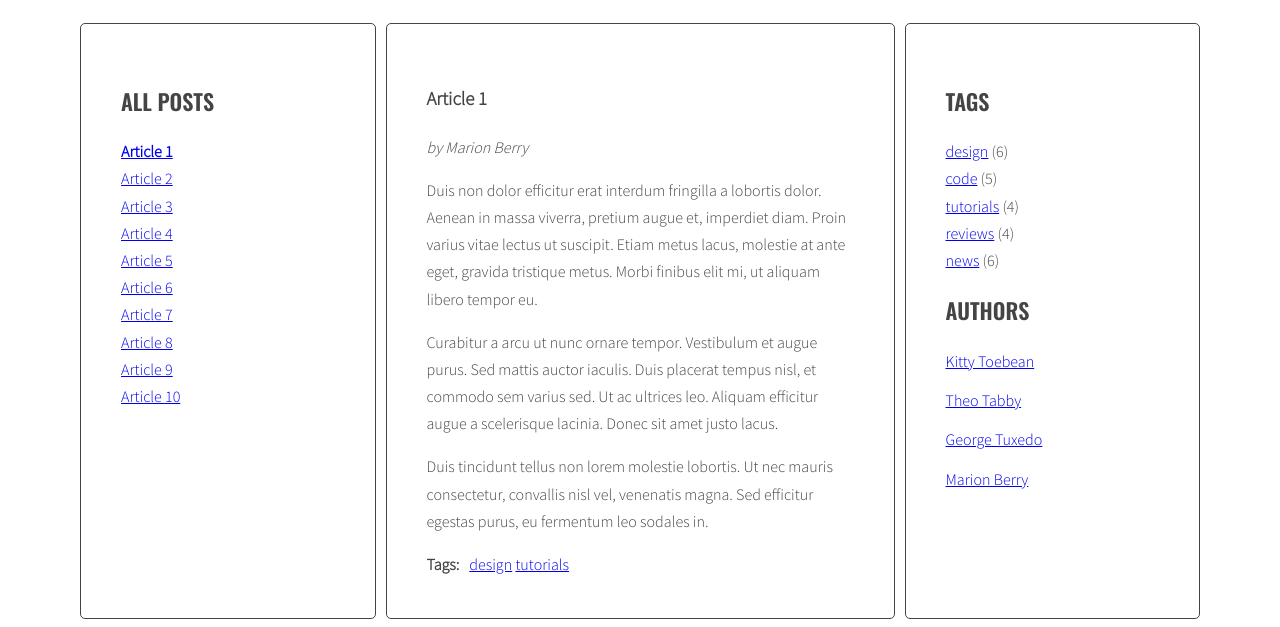
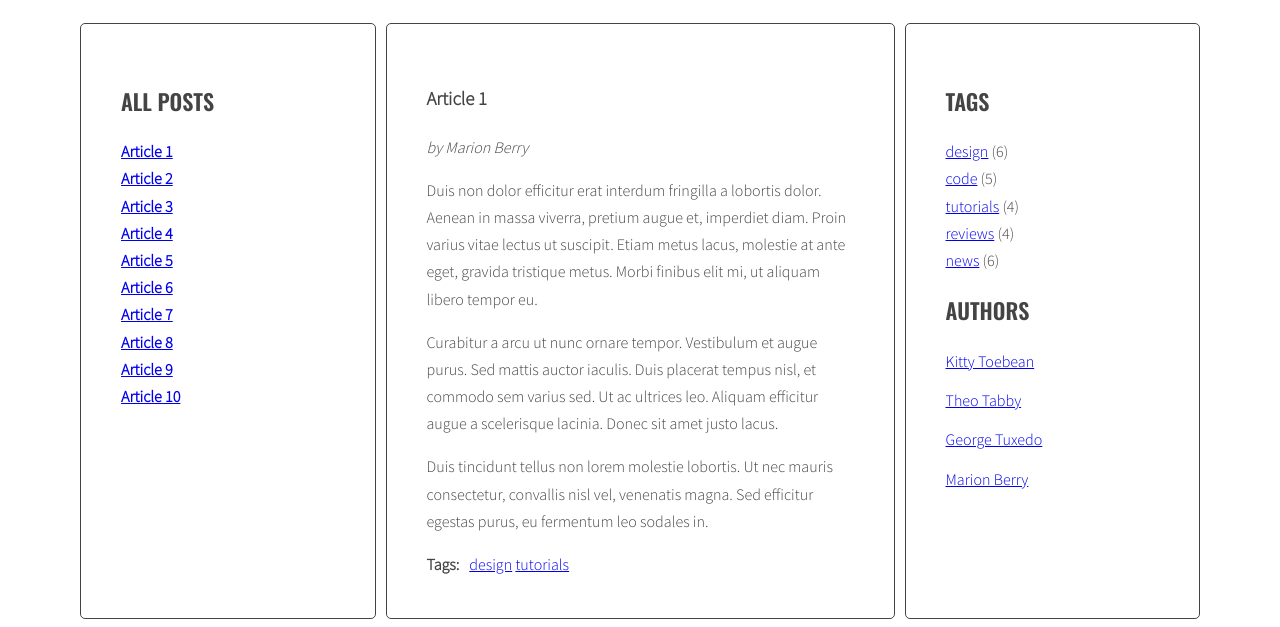
Before and after one commit to CHUREKGIT/javascript-blog, a website: page index.html in a window 1280 px wide. Shown: the part 220-847 px from the top of the page. Drawn offline with nearby package versions, Linux system fonts and the light colour scheme.

Commit message:
link generator added

```diff
--- a/index.html
+++ b/index.html
@@ -13,16 +13,7 @@
             <aside class="sidebar">
               <h2 class="section-title">All posts</h2>
               <ul class="list titles">
-                <li><a href="#article-1" class="active"><span>Article 1</span></a></li>
-                <li><a href="#article-2"><span>Article 2</span></a></li>
-                <li><a href="#article-3"><span>Article 3</span></a></li>
-                <li><a href="#article-4"><span>Article 4</span></a></li>
-                <li><a href="#article-5"><span>Article 5</span></a></li>
-                <li><a href="#article-6"><span>Article 6</span></a></li>
-                <li><a href="#article-7"><span>Article 7</span></a></li>
-                <li><a href="#article-8"><span>Article 8</span></a></li>
-                <li><a href="#article-9"><span>Article 9</span></a></li>
-                <li><a href="#article-10"><span>Article 10</span></a></li>
+
               </ul>
             </aside>
             <section class="posts">
--- a/js/script.js
+++ b/js/script.js
@@ -1,6 +1,7 @@
 'use strict';
 
 function titleClickHandler(event){
+    event.preventDefault();
     const clickedElement = this;
     console.log('Link was clicked!');
 
@@ -26,13 +27,64 @@
 
   /* get 'href' attribute from the clicked link */
 
+    const clickedHrefArticle = clickedElement.getAttribute("href");
+    console.log(clickedHrefArticle);
+
   /* find the correct article using the selector (value of 'href' attribute) */
 
+    const correctArticle = document.querySelector(clickedHrefArticle);
+    console.log(correctArticle)
+
   /* add class 'active' to the correct article */
+
+    correctArticle.classList.add('active');
 }
+
+
+
+const optArticleSelector = '.post',
+  optTitleSelector = '.post-title',
+  optTitleListSelector = '.titles';
+
+function generateTitleLinks(){
+
+    /* remove all links in left table  */
+
+    const listTitles = document.querySelector(optTitleListSelector);
+    listTitles.innerHTML = '';
+
+    /* for each link in article  */
+
+    const listArticles = document.querySelectorAll(optArticleSelector);
+
+    let html = '';
+
+    for (let article of listArticles){
+
+        /* get article id  */
+        const articleId = article.getAttribute("id");
+        console.log(articleId);
+
+        /* get title and save in const  */
+         const articleTitle = article.querySelector(optTitleSelector).innerHTML
+         console.log(articleTitle)
+
+        /* based on above save link to html  */
+        const htmlLink = '<li><a href="#'+articleId+'" class="active"><span>'+articleTitle+'</span></a></li>'
+        console.log(htmlLink)
+        /* insert html to table  */
+        html = html + htmlLink;
+        console.log(html);
+    }
+
+    listTitles.innerHTML = html;
 
     const links = document.querySelectorAll('.titles a');
 
     for(let link of links){
       link.addEventListener('click', titleClickHandler);
     }
+
+    }
+
+    generateTitleLinks()
```
Lines whose indentation alone changed are shown as unchanged.
